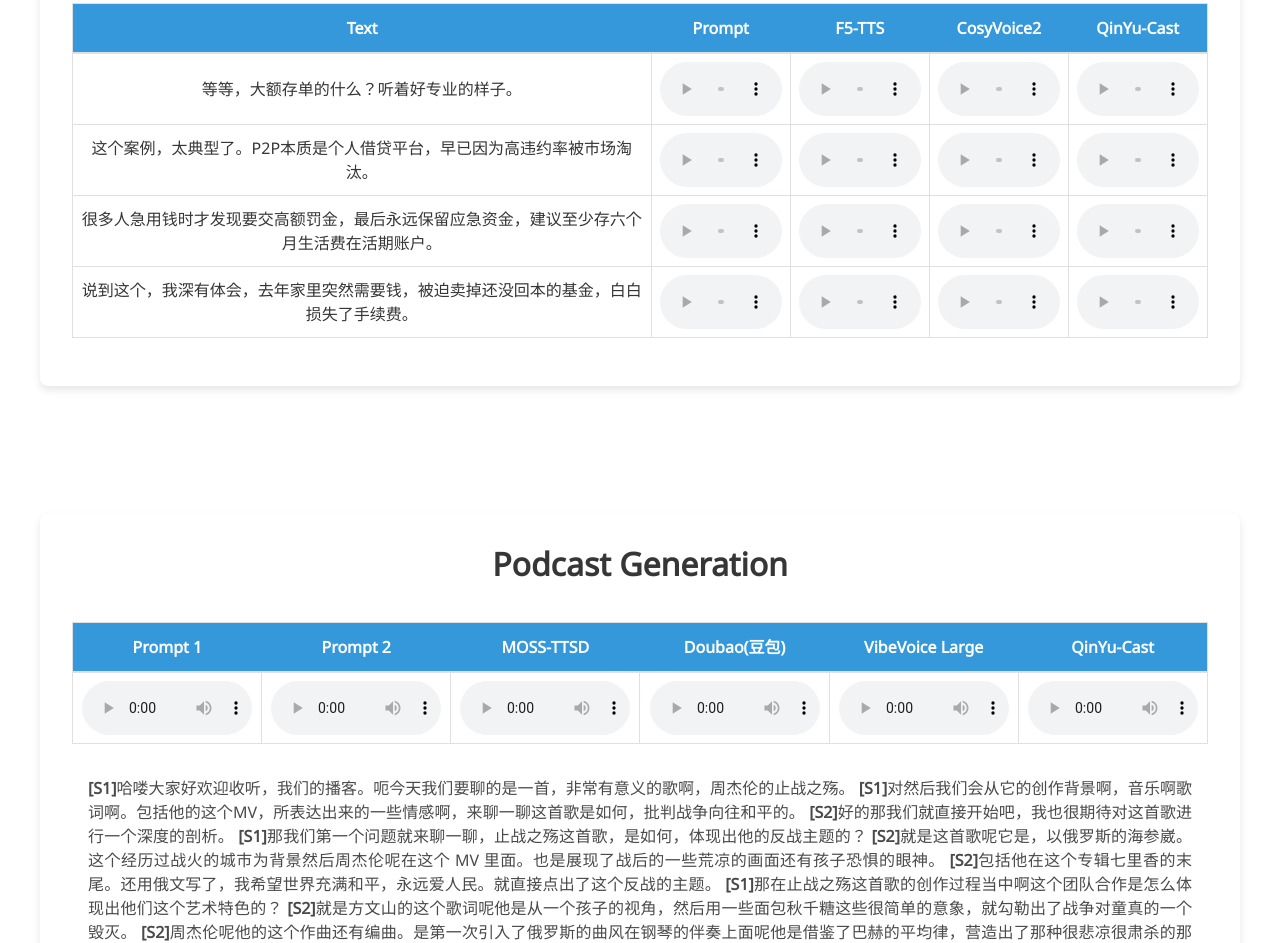
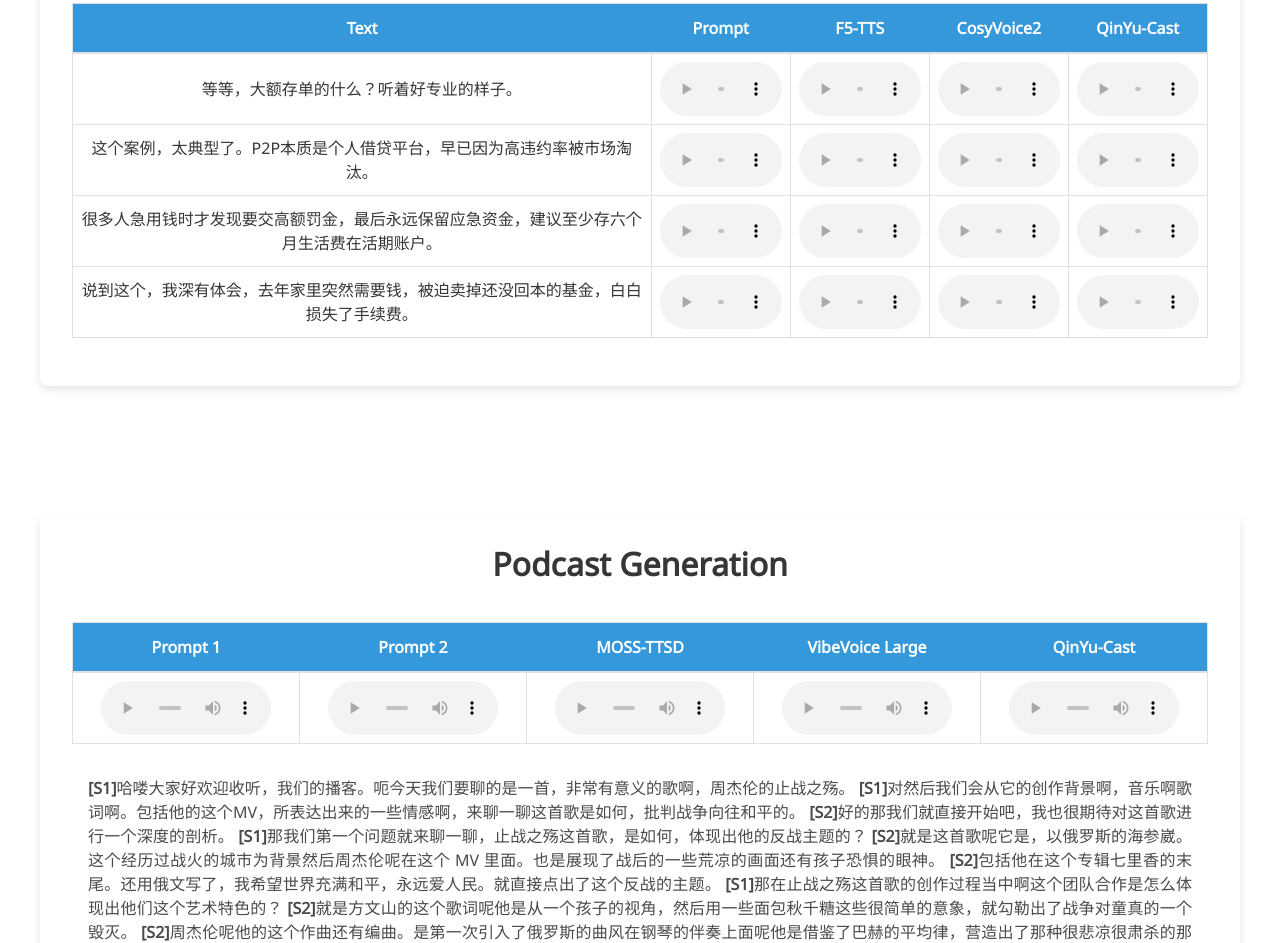
Before and after one commit to TME-Lyra-Lab/tme-lyra-lab.github.io, a plain HTML site: page index.html in a window 1280 px wide. Shown: the part 3955-4898 px from the top of the page. Drawn offline with nearby package versions, Linux system fonts and the light colour scheme; some icons are missing; a web font is replaced by a local one.

Commit message:
Update index.html

```diff
--- a/index.html
+++ b/index.html
@@ -267,13 +267,11 @@
         <table class="table" style="border: 1px solid #e0e0e0; border-bottom: none; table-layout: fixed; width: 100%;">
           <thead>
             <tr>
-              <!-- 为每个表头设置相同宽度（6列各占16.67%） -->
-              <th style="vertical-align: middle; width: 16.67%;">Prompt 1</th>
-              <th style="vertical-align: middle; width: 16.67%;">Prompt 2</th>
-              <th style="vertical-align: middle; width: 16.67%;">MOSS-TTSD</th>
-              <th style="vertical-align: middle; width: 16.67%;">Doubao(豆包)</th>
-              <th style="vertical-align: middle; width: 16.67%;">VibeVoice Large</th>
-              <th style="vertical-align: middle; width: 16.67%;">QinYu-Cast</th>
+              <th style="vertical-align: middle; width: 20%;">Prompt 1</th>
+              <th style="vertical-align: middle; width: 20%;">Prompt 2</th>
+              <th style="vertical-align: middle; width: 20%;">MOSS-TTSD</th>
+              <th style="vertical-align: middle; width: 20%;">VibeVoice Large</th>
+              <th style="vertical-align: middle; width: 20%;">QinYu-Cast</th>
             </tr>
           </thead>
           <tbody id="podcastTableBody"></tbody>
@@ -457,21 +455,21 @@
             //   caPrompt: "斩钉截铁|被质疑时的直白辩解|\"我没说谎！这就是我看到的样子！你不信就算了！\"",
             //   audioSrc: "audios/autobook/1.wav"
             // },
-            // {
-            //   tttPrompt: "该角色是一个幼儿女性，身份是世家千金，性格活泼机敏、爱撒娇，气质天真灵动。",
-            //   caPrompt: "撒娇|向长辈讨要东西时的快语|\"娘亲娘亲！你看那个糖人，翅膀亮晶晶的！给我买一个嘛～\"",
-            //   audioSrc: "audios/autobook/2.wav"
-            // },
+            {
+              tttPrompt: "该角色是一个幼儿女性，身份是世家千金，性格活泼机敏、爱撒娇，气质天真灵动。",
+              caPrompt: "撒娇|向长辈讨要东西时的快语|\"娘亲娘亲！你看那个糖人，翅膀亮晶晶的！给我买一个嘛～\"",
+              audioSrc: "audios/autobook/2.wav"
+            },
             // {
             //   tttPrompt: "该角色是一个幼儿女性，身份是绣坊小徒，性格耐心细致、指尖灵巧，气质娴静乖巧。",
             //   caPrompt: "思考|做手工时的轻柔自语|\"一针… 一线… 要绣得整整齐齐的，师父才会夸我。\"",
             //   audioSrc: "audios/autobook/3.wav"
             // },
-            {
-              tttPrompt: "该角色是一个<b>幼儿女性</b>，身份是小郡主/公主，性格骄慢却善良、爱助人，气质高贵带娇憨。",
-              caPrompt: "<b>关切|看到他人困难时的别扭关心|</b>\"哼，你怎么这么笨！这点事都做不好，我… 我帮你就是了！\"",
-              audioSrc: "audios/autobook/4.wav"
-            }
+            // {
+            //   tttPrompt: "该角色是一个<b>幼儿女性</b>，身份是小郡主/公主，性格骄慢却善良、爱助人，气质高贵带娇憨。",
+            //   caPrompt: "<b>关切|看到他人困难时的别扭关心|</b>\"哼，你怎么这么笨！这点事都做不好，我… 我帮你就是了！\"",
+            //   audioSrc: "audios/autobook/4.wav"
+            // }
           ]
         },
         {
@@ -745,28 +743,6 @@
           const borderStyle = isLastRow ? "border: 1px solid #e0e0e0; border-bottom: 1px solid #e0e0e0 !important;" : "border: 1px solid #e0e0e0;";
 
           models.forEach(model => {
-            // 豆包列特殊处理：只在第一行创建，合并两行，且只放1.wav
-            if (model === "Doubao") {
-              // 只在第一行创建豆包单元格
-              if (indexNum === 0) {
-                const audioCell = document.createElement("td");
-                // 设置合并两行
-                audioCell.rowSpan = 2;
-                const cellStyle = `${borderStyle} vertical-align: middle; padding: 8px;`;
-                audioCell.style = cellStyle;
-
-                // 只放1.wav
-                audioCell.innerHTML = `
-                  <audio controls>
-                    <source src="audios/${task}/${model}/1.wav" type="audio/wav">
-                    浏览器不支持音频播放
-                  </audio>
-                `;
-                row.appendChild(audioCell);
-              }
-              // 第二行不创建豆包单元格
-            } else {
-              // 其他模型正常处理
               const audioCell = document.createElement("td");
               const cellStyle = `${borderStyle} vertical-align: middle; padding: 8px;`;
               audioCell.style = cellStyle;
@@ -778,7 +754,6 @@
                 </audio>
               `;
               row.appendChild(audioCell);
-            }
           });
 
           tableBody.appendChild(row);
```
